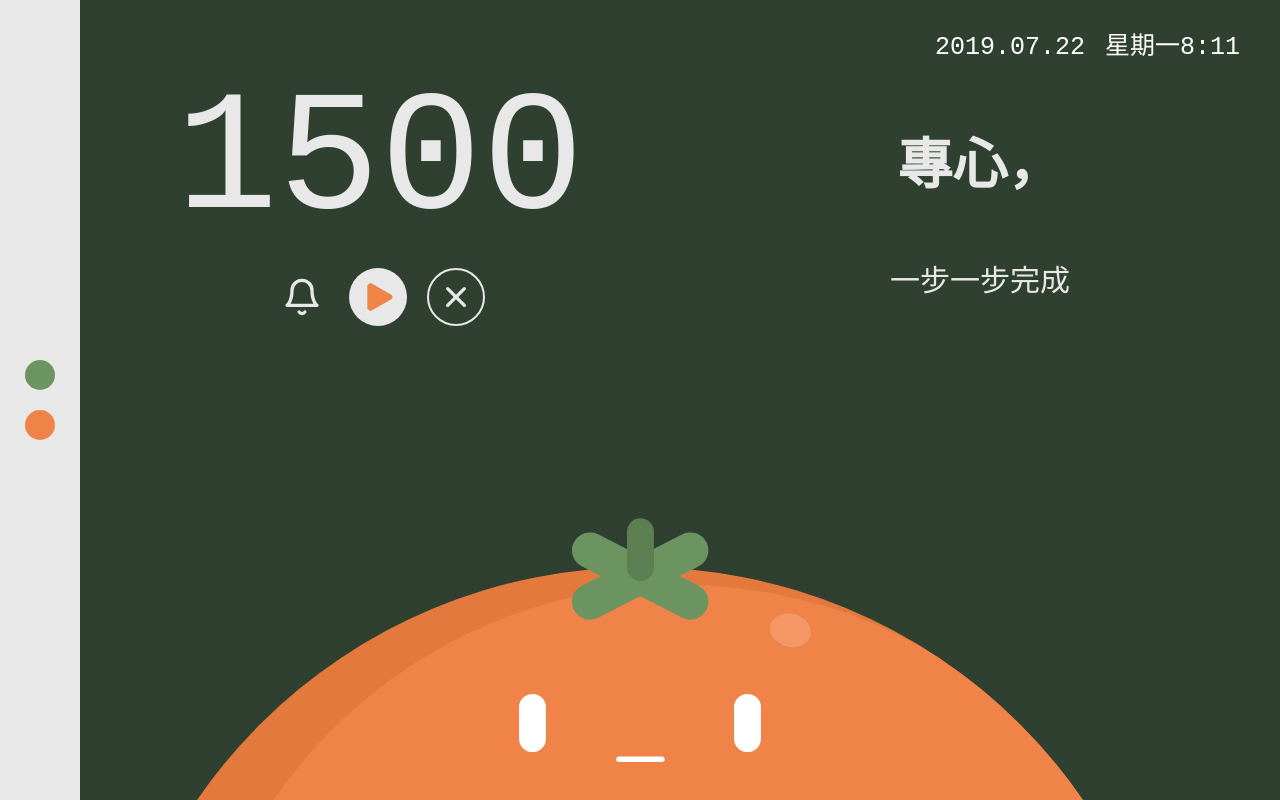
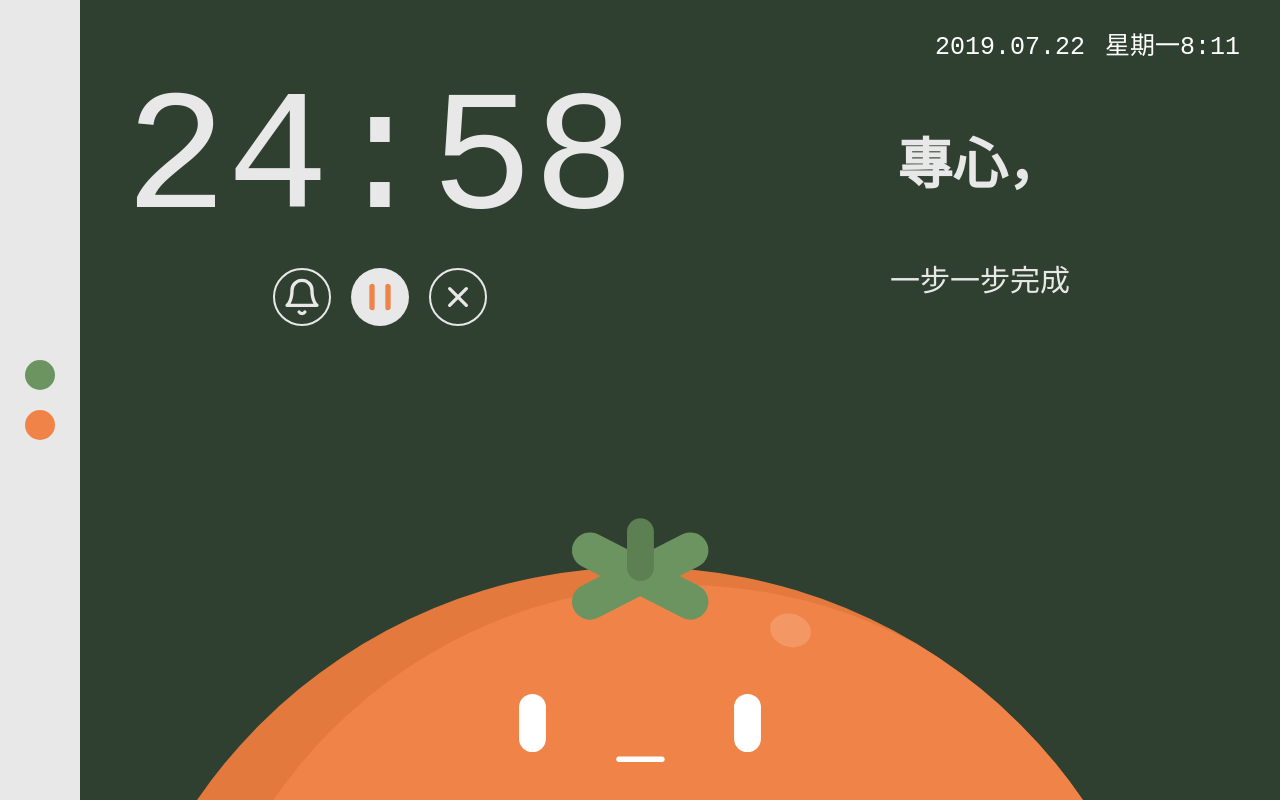
Before and after one commit to codeewander/Pomodoro, a React (Create React App) app: page / in a window 1280 px wide. Both pictures are taken after a click on the picture 378 px from the left and 297 px from the top of the page. Built offline with nearby package versions, Linux system fonts and the light colour scheme.

Commit message:
[feature]: finish counter function

```diff
--- a/src/components/Todo.js
+++ b/src/components/Todo.js
@@ -1,4 +1,4 @@
-import React, { Component } from "react";
+import React from "react";
 import { connect } from "react-redux";
 import TodoList from "./TodoList";
 import styles from "../styles/Todo.module.scss";
--- a/src/components/TodoList.js
+++ b/src/components/TodoList.js
@@ -1,4 +1,4 @@
-import React, { Component } from "react";
+import React from "react";
 import styles from "../styles/TodoList.module.scss";
 import remove from "../images/icon-cancel.svg";
 import { useSelector, useDispatch } from "react-redux";
--- a/src/components/main.js
+++ b/src/components/main.js
@@ -7,17 +7,31 @@ import orangeTomato from "../images/tomato--orange.svg";
 import greenTomato from "../images/tomato--green.svg";
 import pause from "../images/icon-pause--orange.svg";
 import styles from "../styles/Main.module.scss";
-import { setCurrentTime, updateTime } from "../redux/actions/actions";
+import {
+  setCurrentTime,
+  updateTime,
+  startCounter,
+  resetTimer,
+  stopCounter,
+  handleSound
+} from "../redux/actions/actions";
 // import { useSelector } from "react-redux";
 
 const Main = ({
   timer,
+  timerOn,
+  timerStart,
   mode,
   currentDate,
   currentWeekday,
   currentTime,
   setCurrentTime,
-  updateTime
+  updateTime,
+  startCounter,
+  resetTimer,
+  stopCounter,
+  soundOn,
+  handleSound
 }) => {
   // const mode = useSelector(state => state.mode);
   // const time = useSelector(state => state.time);
@@ -26,6 +40,19 @@ const Main = ({
     updateTime();
   });
 
+  const timerText = () => {
+    let time = timer;
+    let minute = parseInt(time / 60);
+    if (minute < 10) {
+      minute = `0${minute}`;
+    }
+    let second = time % 60;
+    if (second < 10) {
+      second = `0${second}`;
+    }
+    let timeText = `${minute}:${second}`;
+    return timeText;
+  };
   return (
     <div className={styles.main}>
       <div className={styles.date}>
@@ -37,7 +64,7 @@ const Main = ({
       </div>
       <div className={styles.content}>
         <div className={styles.count_container}>
-          <div className={styles.count}>{timer}</div>
+          <div className={styles.count}>{timerText()}</div>
           <div className={styles.controller}>
             <audio id="player">
               <source
@@ -45,13 +72,37 @@ const Main = ({
                 type="audio/mpeg"
               />
             </audio>
-            <img src={bell} alt="bell" className={styles.bell} />
-            <img src={play} alt="play" className={styles.play} />
+            <img
+              src={bell}
+              alt="bell"
+              className={styles.bell}
+              onClick={handleSound}
+              style={{
+                border: soundOn ? "2px solid #f08448" : "2px solid #e8e8e8",
+                backgroundColor: soundOn ? "#f08448" : null
+              }}
+            />
+            {!timerOn && (!timerOn || timer > 0) && (
+              <img
+                src={play}
+                alt="play"
+                className={styles.play}
+                onClick={startCounter}
+              />
+            )}
+            {timerOn && timerStart && (
+              <img
+                src={pause}
+                alt="pause"
+                onClick={stopCounter}
+                className={styles.play}
+              />
+            )}
             <img
               src={deleted}
-              alt="rest"
+              alt="reset"
               className={styles.delete}
-              // onClick={resetTimer}
+              onClick={resetTimer}
             />
           </div>
         </div>
@@ -82,9 +133,12 @@ const mapStateToProps = state => {
   return {
     mode: state.mode,
     timer: state.timer,
+    timerOn: state.timerOn,
+    timerStart: state.timerStart,
     currentTime: state.currentTime,
     currentWeekday: state.currentWeekday,
-    currentDate: state.currentDate
+    currentDate: state.currentDate,
+    soundOn: state.soundOn
   };
 };
 
@@ -95,6 +149,18 @@ const mapDispatchToProps = dispatch => {
     },
     updateTime: () => {
       dispatch(updateTime());
+    },
+    startCounter: () => {
+      dispatch(startCounter());
+    },
+    resetTimer: () => {
+      dispatch(resetTimer());
+    },
+    stopCounter: () => {
+      dispatch(stopCounter());
+    },
+    handleSound: () => {
+      dispatch(handleSound());
     }
   };
 };
--- a/src/redux/actions/actions.js
+++ b/src/redux/actions/actions.js
@@ -118,12 +118,6 @@ export const updateTime = () => {
   };
 };
 
-export const setTimer = () => {
-  return {
-    type: "SET_TIMER"
-  };
-};
-
 export const resetTimer = () => {
   return {
     type: "RESET_TIMER"
@@ -136,23 +130,28 @@ export const tick = () => {
   };
 };
 
+let timer = null;
 export const startCounter = () => {
   return dispatch => {
-    setInterval(() => dispatch(tick()), 1000);
+    timer = setInterval(() => dispatch(tick()), 1000);
   };
 };
 
-export const countdown = time => {
+export const countdown = () => {
   return {
-    type: "COUNT_DOWN",
-    time
+    type: "COUNT_DOWN"
   };
 };
 
-export const countdownTimer = time => {
-  return dispatch => {
-    setTimeout(() => {
-      dispatch(countdown(1));
-    }, 1000);
+export const stopCounter = () => {
+  clearInterval(timer);
+  return {
+    type: "STOP_COUNTER"
   };
 };
+
+export const handleSound = () => {
+  return {
+    type: "HANDLE_SOUND"
+  };
+};
--- a/src/redux/reducers/allReducer.js
+++ b/src/redux/reducers/allReducer.js
@@ -16,7 +16,8 @@ const initialState = {
   filter: "all",
   currentWeekday: "",
   currentDate: "",
-  currentTime: ""
+  currentTime: "",
+  soundOn: false
 };
 
 const allReducer = (state = initialState, action) => {
@@ -105,7 +106,7 @@ const allReducer = (state = initialState, action) => {
         currentTime: action.currentTime
       });
 
-    case "SET_TIMER":
+    case "RESET_TIMER":
       if (state.mode === "work") {
         return Object.assign({}, state, {
           timer: 1500
@@ -115,14 +116,21 @@ const allReducer = (state = initialState, action) => {
           timer: 300
         });
       }
-
     case "TICK":
       return Object.assign({}, state, {
-        timer: state.timer--
+        timer: state.timer - 1,
+        timerOn: true,
+        timerStart: true
       });
-
-    // case "SHOW_REMAINTIME":
-    //   return state.timer;
+    case "STOP_COUNTER":
+      return Object.assign({}, state, {
+        timer: state.timer,
+        timerOn: false
+      });
+    case "HANDLE_SOUND":
+      return Object.assign({}, state, {
+        soundOn: !state.soundOn
+      });
     default:
       return state;
   }
```
